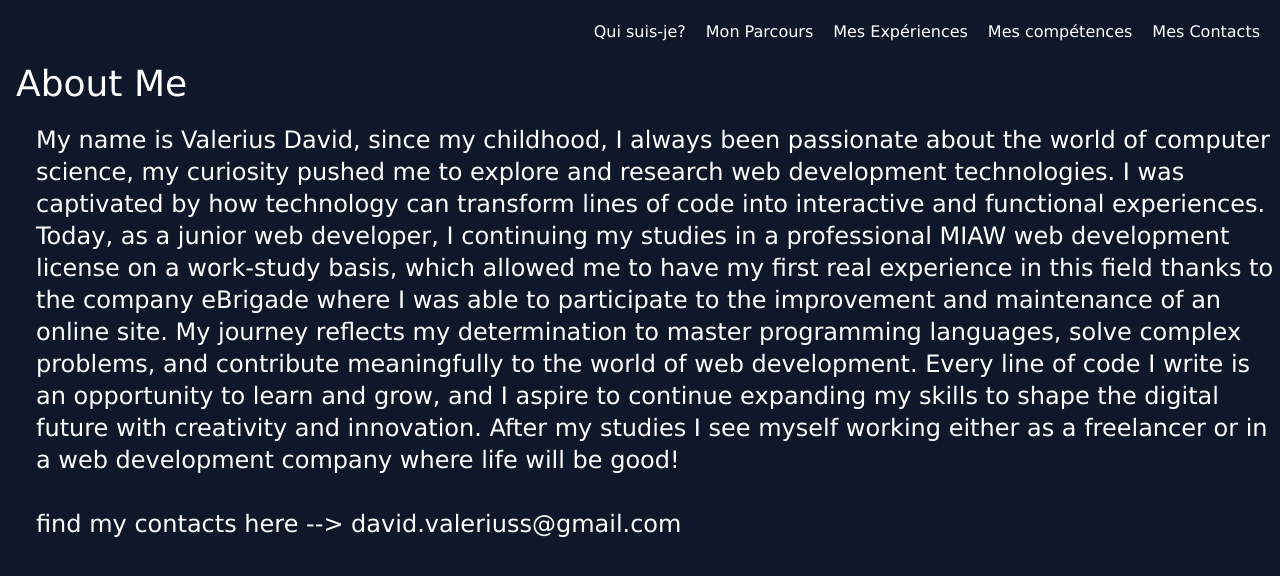
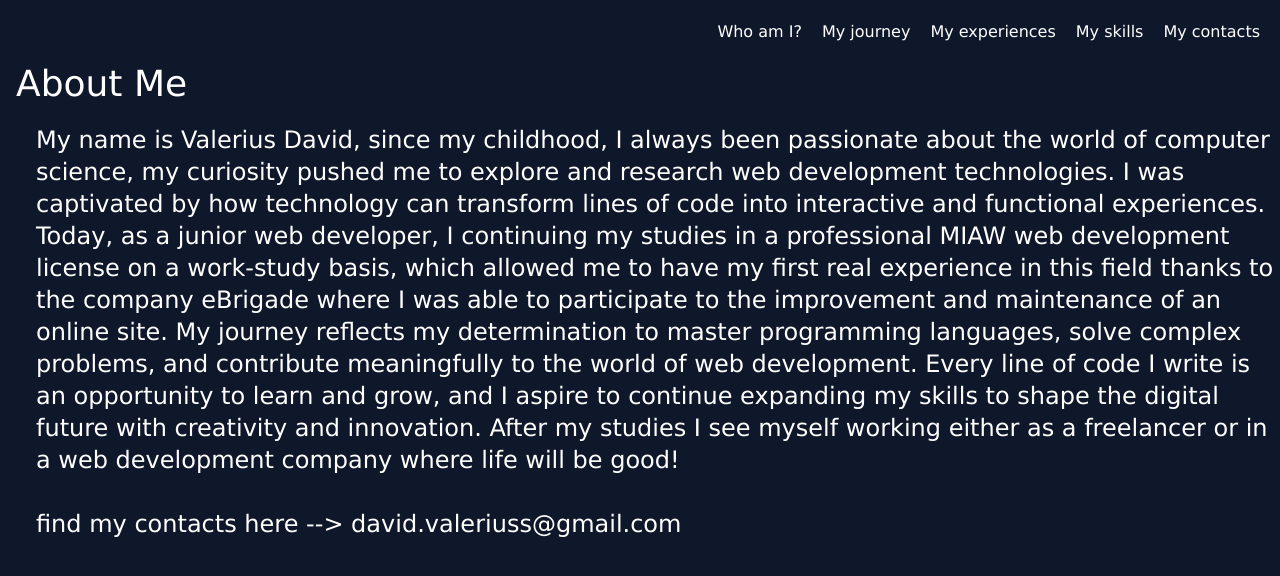
Before and after one commit to githubdavi/Portfolio.github.io, a plain HTML site: page pages/About.html in a window 1280 px wide. Drawn offline with Linux system fonts and the light colour scheme; some packages are replaced by stand-ins of ours; a script that the page names is missing.

Commit message:
Update About.html

```diff
--- a/pages/About.html
+++ b/pages/About.html
@@ -11,13 +11,13 @@
 </head>
 
 <body class="fade-in">
-    <nav class=" w-screen  flex space-x-5 justify-end p-5 ">
-        <a href="../index.html#Presentation"><button class="BttnAcceuil">Qui suis-je?</button></a>
-        <a href="../index.html#SectParcours"><button class="BttnAcceuil">Mon Parcours</button></a>
-        <a href="../index.html#MesXp"><button class="BttnAcceuil">Mes Expériences</button></a>
-        <a href="#competences"><button class="BttnAcceuil">Mes compétences</button></a>
-        <a href="../index.html#Contacts"><button class="BttnAcceuil">Mes Contacts</button></a>
-    </nav>
+<nav class=" w-screen  flex space-x-5 justify-end p-5 ">
+    <a href="../index.html#Presentation"><button class="BttnAcceuil">Who am I?</button></a>
+    <a href="../index.html#SectParcours"><button class="BttnAcceuil">My journey</button></a>
+    <a href="../index.html#MesXp"><button class="BttnAcceuil">My experiences</button></a>
+    <a href="#competences"><button class="BttnAcceuil">My skills</button></a>
+    <a href="../index.html#Contacts"><button class="BttnAcceuil">My contacts</button></a>
+</nav>
     <h1 class=" ml-4 text-4xl text-white">About Me</h1>
     <section id="Accueil" class=" h-screen w-screen  justify-center mb-2 text-white  ml-4 text-2xl">
         <p>
```
